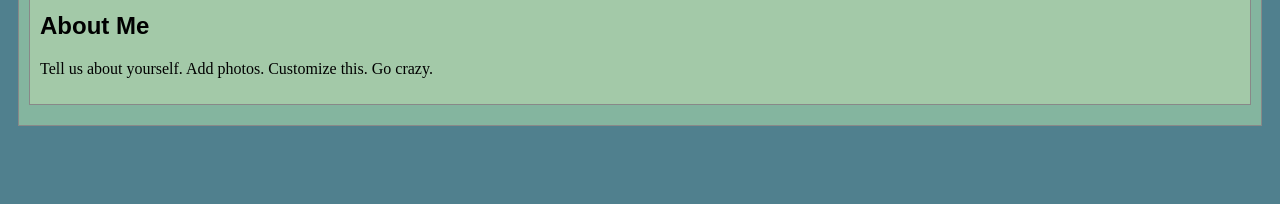
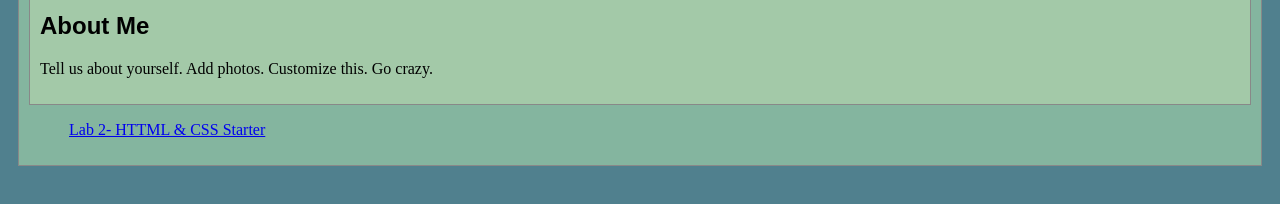
Before and after one commit to ganuccio/art101, a plain HTML site: page index.html in a window 1280 px wide. Shown: the part 488-692 px from the top of the page. Drawn offline with Linux system fonts and the light colour scheme.

Commit message:
update file link

```diff
--- a/index.html
+++ b/index.html
@@ -32,7 +32,10 @@
 
 		</section>
 		<nav id="links">
-			<!-- Put links to labs here. -->
+			<ul
+			<li><a href="file:///Users/gianna/Documents/GitHub/art101/lab2/index.html">Lab 2- HTTML & CSS Starter</a></li>
+			<ul
+
 		</nav>
 	</main>
 </body>
```
